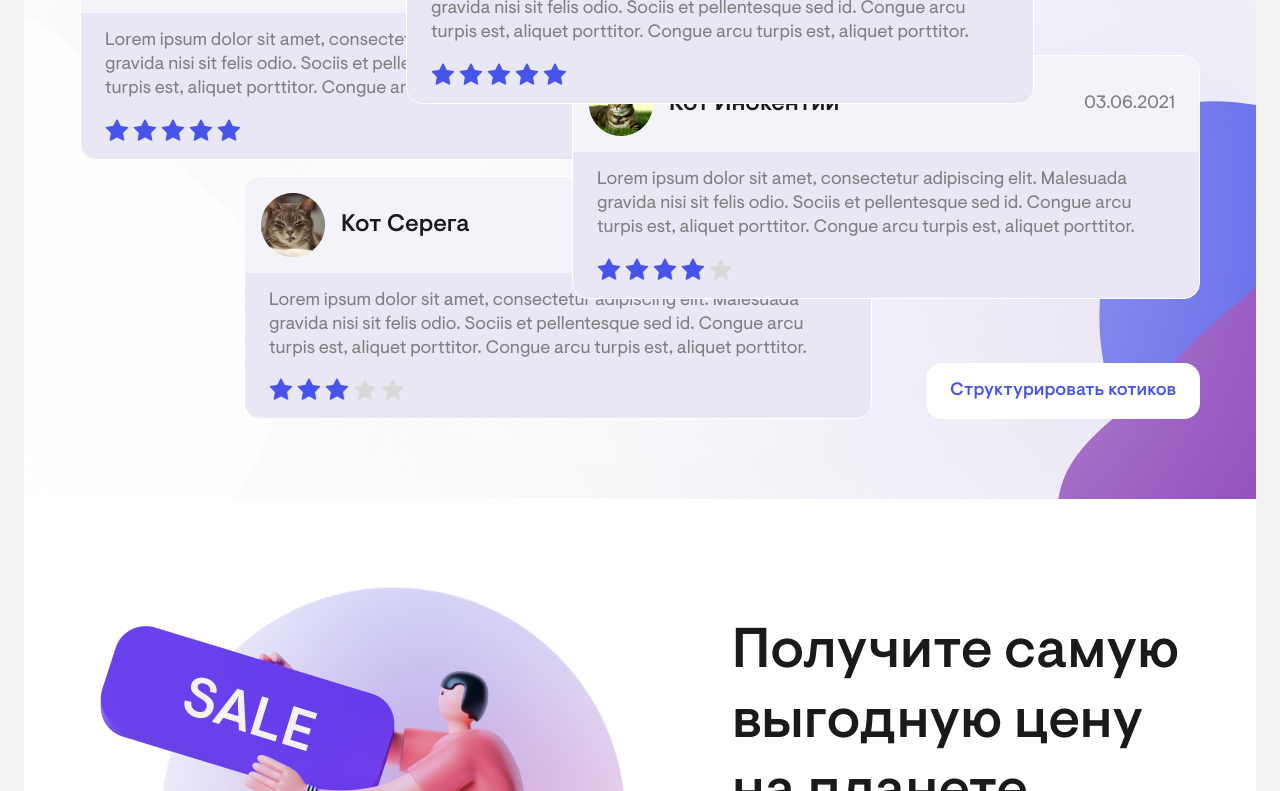
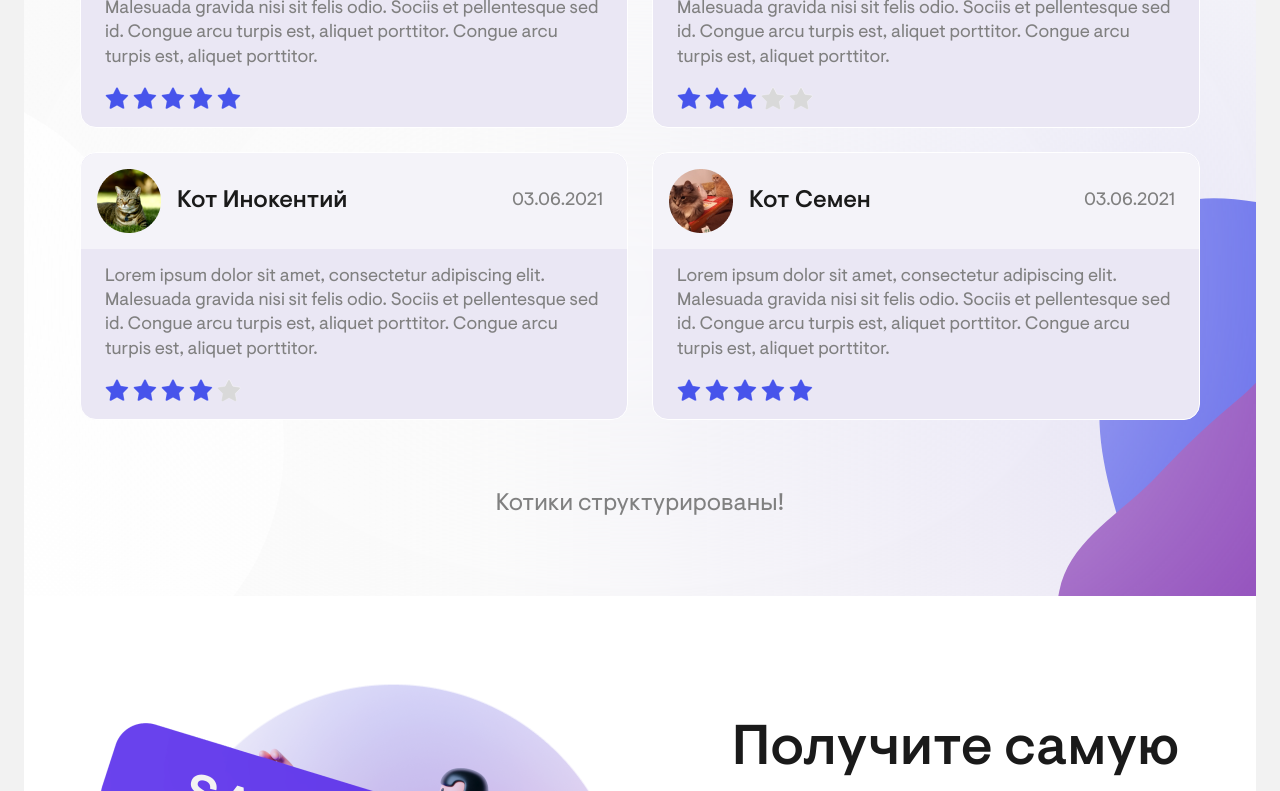
Before and after one commit to Ka4aev/sprints2024, a plain HTML site: page index.html in a window 1280 px wide. Both pictures are taken after a click on the button "Структурировать котиков". Shown: the part 3324-4115 px from the top of the page. Drawn offline with Linux system fonts and the light colour scheme.

Commit message:
group reviews button

```diff
--- a/index.html
+++ b/index.html
@@ -391,8 +391,9 @@
                                         </div>
                                     </div>
                                 </article>
-                                <button>Структурировать котиков</button>
+                                <button class="reviews-button">Структурировать котиков</button>
                             </section>
+                            <p class="reviews-group">Котики структурированы!</p>
 
                         </div>
                     </div>
--- a/script.js
+++ b/script.js
@@ -1,6 +1,8 @@
 document.addEventListener('DOMContentLoaded',() => {
     const burgerButton = document.querySelector('.header-burger');
     const burgerMenu = document.querySelector('.burger-menu');
+    const reviewsButton = document.querySelector('.reviews-button');
+    const reviewsBlock = document.querySelector('.reviews-block');
 
     // открыть меню
     burgerButton.addEventListener('click', () => {
@@ -17,4 +19,11 @@ document.addEventListener('DOMContentLoaded',() => {
     window.addEventListener('resize', () => {
         document.documentElement.getBoundingClientRect().width > 1200 ? burgerMenu.classList.remove('active') : null;
     })
+
+    // группировка отзывов
+    reviewsButton.addEventListener('click', () => {
+        reviewsBlock.classList.toggle('active');
+        document.querySelector('.reviews-group').style.display = 'inline';
+        console.log('класс "active" дан:', reviewsBlock.classList.contains('active'));
+    });
 });
--- a/scss/common/variables.scss
+++ b/scss/common/variables.scss
@@ -22,6 +22,8 @@ $default-font-text: 400 1rem / 135% $default-font;
 $default-font-medium: 500 1rem / 135% $default-font;
 $table-text: 400 0.889rem / 135% $default-font;
 $description-font-text: 400 0.667rem / 135% $default-font;
+$group-text: 400 1.333rem / 100% $default-font;
+
 
 $headline-font-mobile: 500 0.778rem / 135% $default-font;
 $font-h2-mobile: 500 2rem / 125% $default-font;
--- a/scss/components/main/greeting/greeting-media.scss
+++ b/scss/components/main/greeting/greeting-media.scss
@@ -24,7 +24,7 @@
     background:
             url("../../../../images/gradients/content-white.svg") top -59px left 20px no-repeat,
             url("../../../../images/gradients/content-spots.svg") top 200px left -550px no-repeat,
-            url("../../../../images/gradients/content-circles.svg") top 160px right 32px no-repeat;
+            url("../../../../images/gradients/content-circles.svg") top 200px right 32px no-repeat;
 
     &-inner{
       padding: 40px 0;
--- a/scss/components/main/reviews/reviews.scss
+++ b/scss/components/main/reviews/reviews.scss
@@ -6,6 +6,13 @@
           url("../../../../images/gradients/reviews-spots__blue.svg") bottom -300px right -420px no-repeat,
           url("../../../../images/gradients/reviews-spots.svg") top -450px right -100px no-repeat;
 
+  &-group{
+    display: none;
+    margin-top: 32px;
+    font: $group-text;
+    text-align: center;
+    color: $main-grey;
+  }
   &-background{
     min-height: 100%;
     width: 100%;
@@ -22,6 +29,25 @@
     min-height: 31.1rem;
     position: relative;
 
+    &.active {
+      & {
+        display: grid;
+        grid-template: repeat(2,1fr) / repeat(2,1fr);
+        gap: 24px;
+      }
+      .review{
+        position: inherit;
+        max-width: none;
+      }
+      .reviews-semen,.reviews-oleja,.reviews-serega,.reviews-inokenty{
+        left: 0;
+        top: 0;
+      }
+      .reviews-button{
+        display: none;
+      }
+    }
+
     button{
       @extend .white-button;
       @include padding-button(16px,24px);
@@ -37,6 +63,7 @@
       }
     }
   }
+
   &-semen{
     top: 0;
     left: 326px;
@@ -53,7 +80,6 @@
     top: 195px;
     right: 0;
   }
-
 }
 .review{
   display: flex;
```
Also changed, not shown: styles/style.css, 1 other file.
